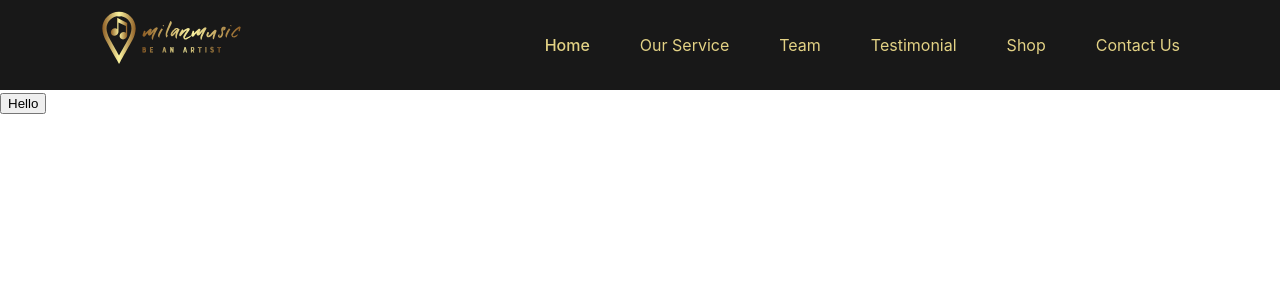
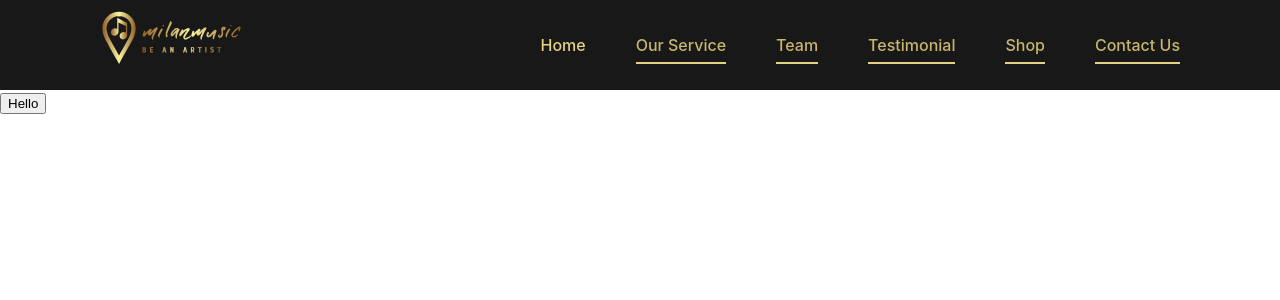
Before and after one commit to MilanRai07/E-Commerce, a React (Vite) app: page /service in a window 1280 px wide. Shown: the top 300 px of the page. Built offline with nearby package versions, Linux system fonts and the light colour scheme.

Commit message:
file system is corrected

```diff
--- a/src/Home/HomeImage.jsx
+++ b/src/EnrollSection/EnrollImage.jsx
@@ -1,6 +1,6 @@
 import { useContext } from "react";
 
-const HomeImage=(props)=>{
+const EnrollImage=(props)=>{
     const {Id,Img,Title}=props;
   return(
     <>
@@ -14,4 +14,4 @@ const HomeImage=(props)=>{
     </>
   )
 }
-export default HomeImage;
+export default EnrollImage;
--- a/src/Home/HomeIndex.jsx
+++ b/src/EnrollSection/EnrollIndex.jsx
@@ -1,11 +1,11 @@
-import HomeImage from "./HomeImage";
+import EnrollImage from "./EnrollImage";
 import { Images } from '../Data/HomeImgData';
 import { useState } from "react";
-import '../scss/HomeImage.scss';
+import '../scss/EnrollImage.scss';
 import { ReactComponent as Left } from '../assets/left.svg';
 import { ReactComponent as Right } from '../assets/right.svg';
 
-const HomeIndex = () => {
+const EnrollIndex = () => {
   const [current, setCurrent] = useState(2);
 
   const LeftSlide = () => {
@@ -33,7 +33,7 @@ const HomeIndex = () => {
               return (
                 <div key={index} className={index === current ? 'active-img' : 'passive-img'}>
                   {index === current && (
-                    <HomeImage
+                    <EnrollImage
                       Id={id}
                       Img={img}
                       Title={title}
@@ -50,4 +50,4 @@ const HomeIndex = () => {
     </>
   )
 }
-export default HomeIndex;
+export default EnrollIndex;
--- /dev/null
+++ b/src/HomeIndex.jsx
@@ -0,0 +1,10 @@
+import EnrollIndex from "./EnrollSection/EnrollIndex";
+
+const HomeIndex=()=>{
+  return(
+    <>
+    <EnrollIndex/>
+    </>
+  )
+}
+export default HomeIndex;
--- a/src/MainRouter.jsx
+++ b/src/MainRouter.jsx
@@ -1,7 +1,7 @@
 import { Routes,Route } from 'react-router-dom';
 import NavBarIndex from './NavBar/NavBarIndex';
-import HomeIndex from './Home/HomeIndex';
 import Service from './Service';
+import HomeIndex from './HomeIndex';
 
 function MainRouter() {
   return (
--- a/src/scss/NavBar.scss
+++ b/src/scss/NavBar.scss
@@ -42,7 +42,15 @@
 }
 .active {
   text-decoration: none;
-  color:#e3d285;
+  color:#c7b66b;
+  font-weight: 500;
+}
+.active:after{
+  content: "";
+  @include position(120%,null,0,null);
+  @include d-box(2px,100%,null,null);
+  background-color:#e3d285;
+  transition: all 0.5s linear;
 }
 .ham-icon{
   display: none;
```
Also changed, not shown: src/scss/EnrollImage.scss (renamed from src/scss/HomeImage.scss).
